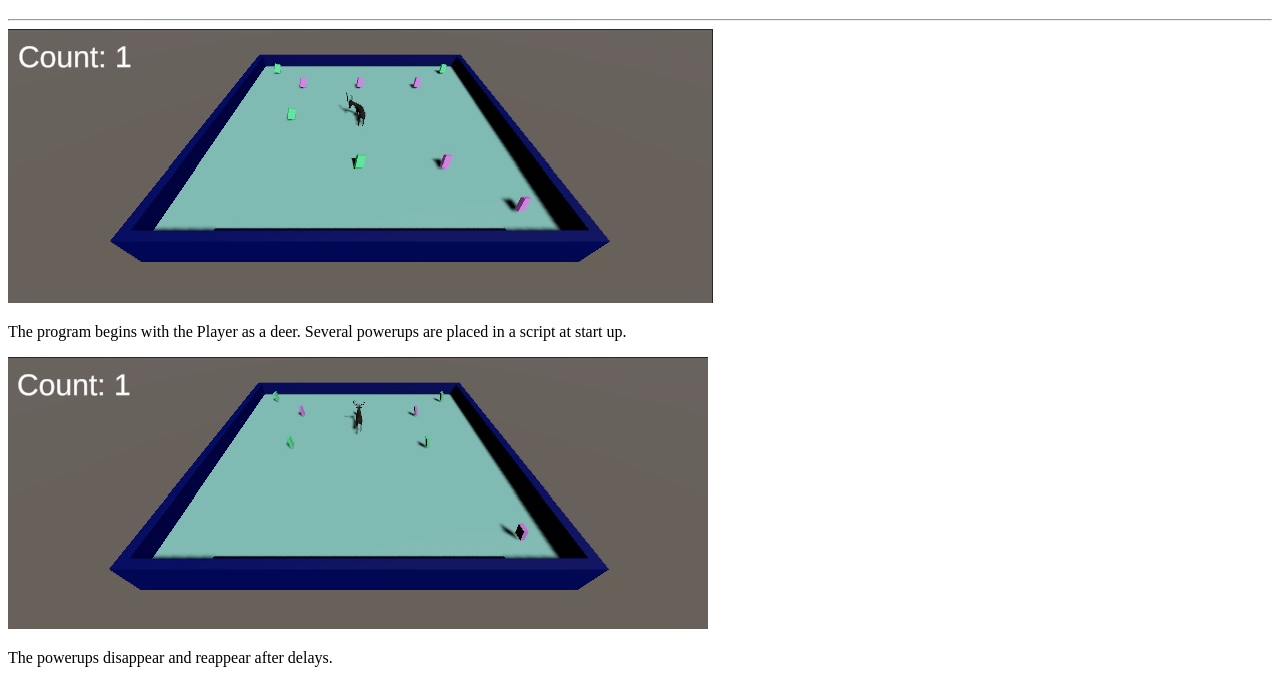
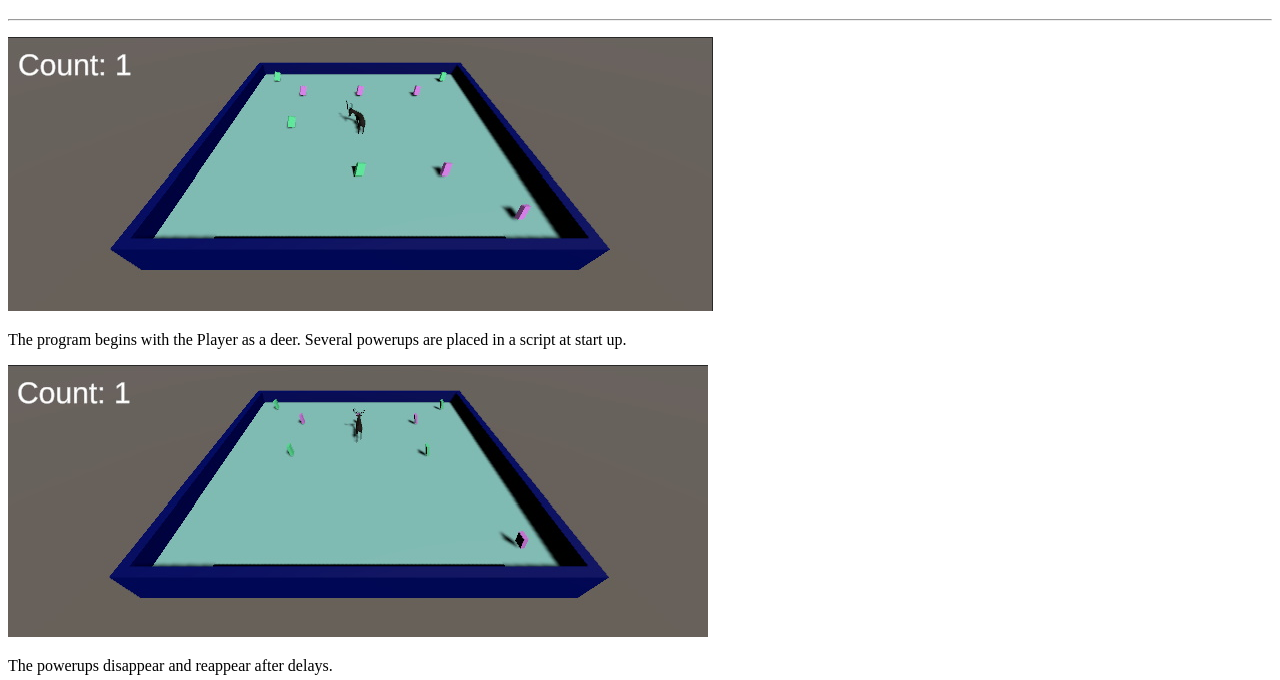
Before and after one commit to carek-6/carek-6.github.io, a plain HTML site: page index.html in a window 1280 px wide. Shown: the part 61-741 px from the top of the page. Drawn offline with Linux system fonts and the light colour scheme.

Commit message:
Update index.html

```diff
--- a/index.html
+++ b/index.html
@@ -6,6 +6,7 @@
   <body>
     <h1>CSE 5912 HW #3</h1>
     <hr />
+    <p />
     <img src="cap2.jpg" class="inline"/>
     <p>The program begins with the Player as a deer. Several powerups are placed in a script at start up.</p>
     <p />
```
